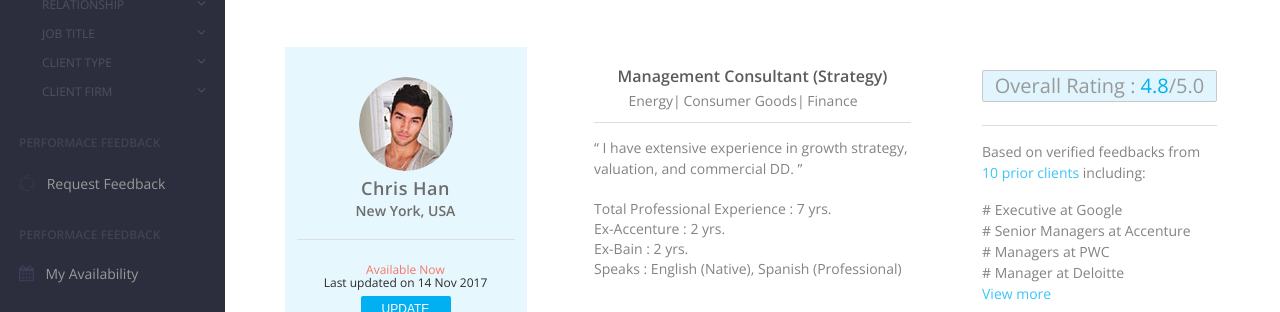
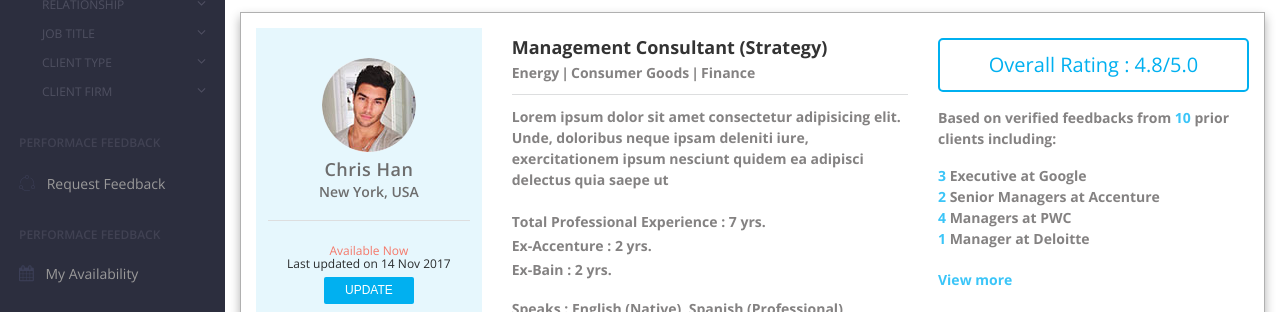
Before and after one commit to muzaffer1011/muzaffer1011-github.io, a plain HTML site: page html/index.html in a window 1280 px wide. Shown: the part 96-408 px from the top of the page. Drawn offline with nearby package versions, Linux system fonts and the light colour scheme.

Commit message:
design changes in about

```diff
--- a/html/assets/css/style.css
+++ b/html/assets/css/style.css
@@ -279,12 +279,12 @@ ul{
 
 /*Main Content*/
 .content{
-    padding: 50px 7px;
+    padding: 50px 0px;
 }
 article header{
     padding:0 8px;
     border-bottom:1px solid #787878;
-    margin-bottom: 50px;
+    margin-bottom: 15px;
 }
 article header h2{
     font-size: 18px;
@@ -392,10 +392,13 @@ article header .right-content h3{
 .right-content .switch-btn{
     margin:2px 0 0px 15px;
 }
-
+.intro-box{
+    border: 1px solid rgb(176,176,176);
+    padding: 15px;
+    box-shadow: 0 5px 10px 0px rgba(176,176,176,1);
+    margin-bottom: 30px;
+}
 .usercard{
-    width:242px;
-    display:inline-block;
     padding:30px 12px 23px;
     background:#e6f7fd;
 }
@@ -449,48 +452,50 @@ article header .right-content h3{
     margin-bottom: 6px;
 }
 .about-user {
-    padding-top: 21px;
+    padding-top: 10px;
+    font-weight:700;
 }
 .about-user h3{
-    font-weight:600;
-    color:#5a5b5d;
-    font-size: 16px;
+    font-weight:700;
+    color:#333;
+    font-size: 18px;
     margin-bottom: 8px;
 }
 .about-user .sector{
-    padding-bottom: 7px;
+    padding-bottom: 14px;
     border-bottom: 1px solid #dddedf;
-    margin-bottom: 14px;
+    margin-bottom: 11px;
+    overflow: hidden;
 }
 .about-user .sector li{
-    display: inline-block;
-    vertical-align: top;
+    float: left;
     font-size: 14px;
     color: #848282;
     line-height: 1;
-    margin: 0 9px 0 -10px;
 }
 .about-user .sector li:not(:last-child):after{
     content:"|";
+    margin:0 2px;
 }
-.about-user q.about{
+.about-user .about{
     color:#848282;
     font-size: 14px;
-    text-align: left;
     display: block;
-    margin-bottom: 23px;
+    font-weight:700;
+    margin-bottom: 25px;
 }
 .about-user .achievements li{
     font-size: 14px;
     color: #848282;
     line-height: 1;
     text-align: left;
-    margin-bottom: 6px;
+    margin-bottom: 10px;
 }
-.feedback-block{
-    max-width:235px;
-    margin: 23px auto 0;
+.about-user .achievements li:last-child{
+    margin-bottom: 0;
+    margin-top: 25px;
 }
+
 .overall-rating-block{
     font-size: 20px;
     color:#9a9999;
@@ -506,15 +511,26 @@ article header .right-content h3{
 .overall-rating-block .obtained{
     color:#01b0f0;
 }
+.overall-rating-block.v2{
+    color:#01b0f0;
+    background:none;
+    border:2px solid #00b0f0;
+    border-radius:5px;
+    margin-top: 10px;
+    margin-bottom: 15px;
+    line-height: 50px;
+}
 .feedback-points{
-    border-top:1px solid #dddedf;
-    padding-top:15px;
     margin-bottom: 18px;
+    font-weight: 700;
 }
 p,.feedback-points li{
     color:#848282;
 }
-p em{
+.feedback-points ul{
+    margin-bottom: 20px;
+}
+em{
     color:#3bc5f8;
     font-style: normal;
 }
@@ -552,7 +568,9 @@ p em{
     margin:30px 0;
     margin-left:12px;
 }
-
+.article-body > .row:first-child:after{
+    display: none;
+}
 .block-question{
     font-size: 18px;
     font-weight: 600;
--- a/html/index.html
+++ b/html/index.html
@@ -165,7 +165,10 @@
                             </header>
                             <div class="article-body">
                                 <div class="row">
-                                    <div class="three-block col-md-12 col-lg-4 col text-center">
+                                    <div class="col-12">
+                                        <div class="intro-box">
+                                        <div class="row">
+                                            <div class="three-block col-md-12 col-lg-3 col text-center">
                                                 <div class="usercard">
                                                     <figure>
                                                         <img src="assets/images/user.jpg" alt="">
@@ -176,18 +179,17 @@
                                                     <button class="btn">Update</button>
                                                 </div>
                                             </div>
-                                    <div class="three-block col-md-12 col-lg-4 col">
-                                        <div class="about-user text-center">
+                                            <div class="three-block col-md-12 col-lg-5 col">
+                                                <div class="about-user">
                                                 <h3>Management Consultant (Strategy)</h3>
                                                 <ul class="sector">
                                                     <li>Energy</li>
                                                     <li>Consumer Goods</li>
                                                     <li>Finance</li>
                                                 </ul>
-                                        <q class="about">
-                                            I have extensive experience in growth
-                                            strategy, valuation, and commercial DD.
-                                        </q>
+                                                <p class="about">
+                                                        Lorem ipsum dolor sit amet consectetur adipisicing elit. Unde, doloribus neque ipsam deleniti iure, exercitationem ipsum nesciunt quidem ea adipisci delectus quia saepe ut
+                                                </p>
                                                 <ul class="achievements">
                                                     <li>Total Professional Experience : 7 yrs.</li>
                                                     <li>Ex-Accenture : 2 yrs.</li>
@@ -196,28 +198,25 @@
                                                 </ul>
                                             </div>
                                             </div>
-                                    <div class="three-block col-md-12 col-lg-6 col">
+                                            <div class="three-block col-md-12 col-lg-4 col">
                                                 <div class="feedback-block">
-                                            <div class="overall-rating-block">
+                                                    <div class="overall-rating-block v2">
                                                         <span class="block-label">Overall Rating : </span> <span class="score"><span class="obtained">4.8</span>/5.0</span>
                                                     </div>
                                                     <div class="feedback-points">
                                                         <p>Based on verified feedbacks from
-                                                    <em>10 prior clients</em> including:</p>
+                                                            <em>10</em> prior clients including:</p>
                                                             <ul>
-                                                        <li># Executive at Google</li>
-                                                        <li># Senior Managers at Accenture</li>
-                                                        <li># Managers at PWC</li>
-                                                        <li># Manager at Deloitte</li>
+                                                                <li><em>3</em> Executive at Google</li>
+                                                                <li><em>2</em> Senior Managers at Accenture</li>
+                                                                <li><em>4</em> Managers at PWC</li>
+                                                                <li><em>1</em> Manager at Deloitte</li>
                                                             </ul>
                                                             <a href="#" class="link">View more</a>
                                                     </div>
-                                            <ul class="social-links">
-                                                <li><a href="#" class="social-link"><i class="fa fa-linkedin"></i></a></li>
-                                                <li><a href="#" class="social-link"><i class="fa fa-twitter"></i></a></li>
-                                                <li><a href="#" class="social-link"><i class="fa fa-google-plus"></i></a></li>
-                                                <li><a href="#" class="social-link"><i class="fa fa-facebook"></i></a></li>
-                                            </ul>
+                                                </div>
+                                            </div>
+                                        </div>
                                     </div>
                                     </div>
                                 </div>
```
Lines whose indentation alone changed are shown as unchanged.
